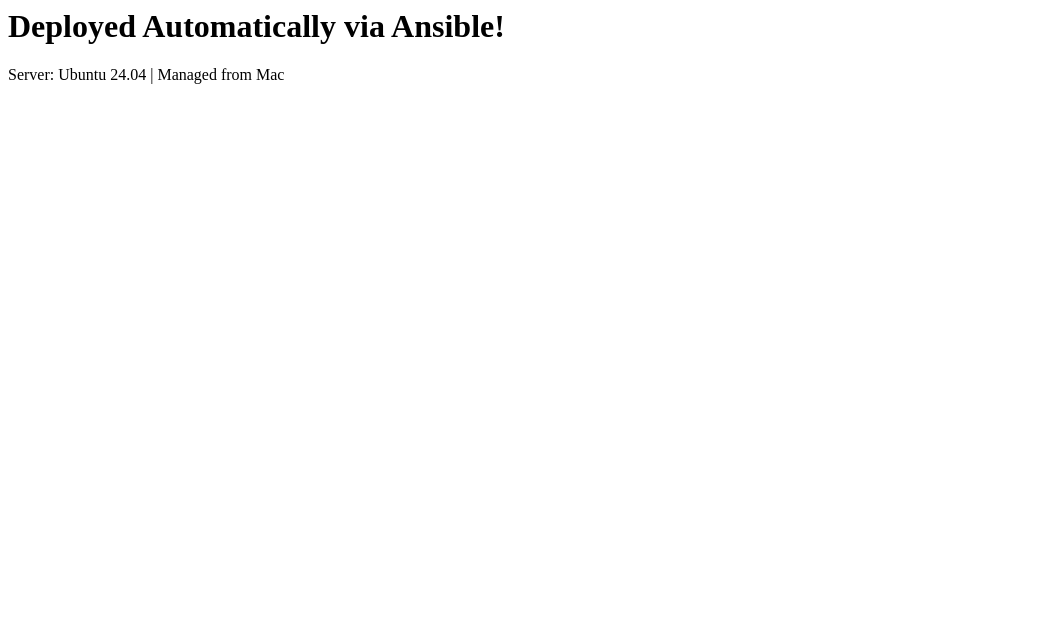
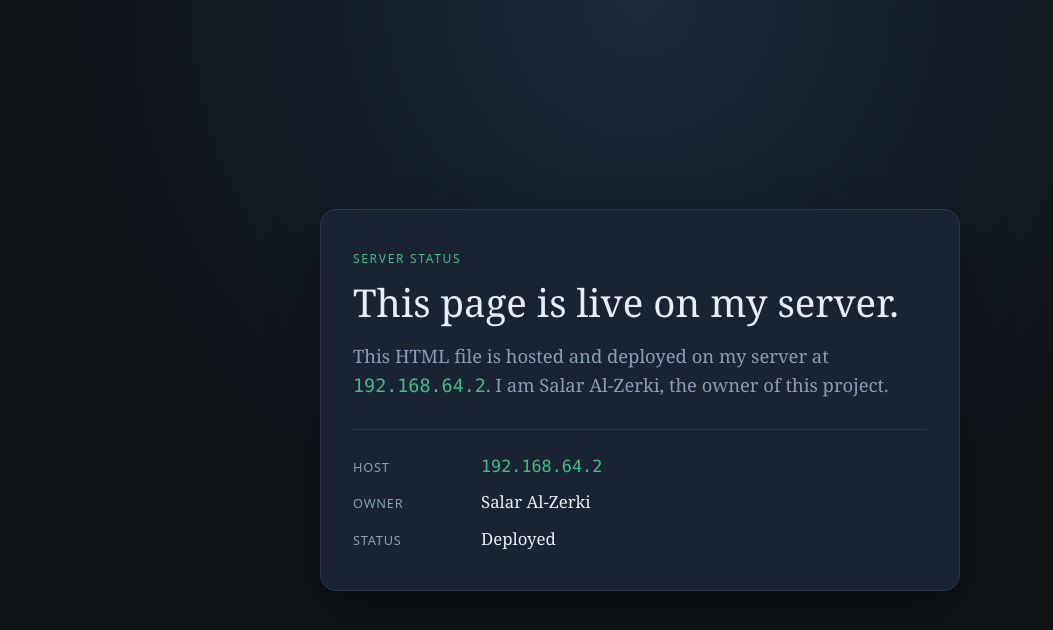
Before and after one commit to ClexSZr/ubuntu-automation-lab, a plain HTML site: page website/index.html in a window 1280 px wide. Shown: the whole page, without its empty margins (0-1053 px from the left). Drawn offline with Linux system fonts and the light colour scheme.

Commit message:
Update website text

```diff
--- a/website/index.html
+++ b/website/index.html
@@ -1,2 +1,122 @@
-<h1>Deployed Automatically via Ansible!</h1>
-<p>Server: Ubuntu 24.04 | Managed from Mac</p>
+<!DOCTYPE html>
+<html lang="en">
+<head>
+  <meta charset="UTF-8">
+  <meta name="viewport" content="width=device-width, initial-scale=1.0">
+  <title>Hosted on 192.168.64.2 — Salar Al-Zerki</title>
+  <style>
+    :root {
+      --bg: #0f1419;
+      --card: #1a2332;
+      --text: #e8eef6;
+      --muted: #8b9cb3;
+      --accent: #3dbe8a;
+      --line: #2a384c;
+    }
+
+    * {
+      box-sizing: border-box;
+      margin: 0;
+      padding: 0;
+    }
+
+    body {
+      min-height: 100vh;
+      display: grid;
+      place-items: center;
+      font-family: Georgia, "Times New Roman", serif;
+      background:
+        radial-gradient(circle at top, #1c2a3a 0%, var(--bg) 55%);
+      color: var(--text);
+      padding: 2rem 1rem;
+    }
+
+    main {
+      width: min(640px, 100%);
+      background: var(--card);
+      border: 1px solid var(--line);
+      border-radius: 16px;
+      padding: 2.5rem 2rem;
+      box-shadow: 0 20px 50px rgba(0, 0, 0, 0.35);
+    }
+
+    p.kicker {
+      font-family: system-ui, sans-serif;
+      letter-spacing: 0.14em;
+      text-transform: uppercase;
+      font-size: 0.75rem;
+      color: var(--accent);
+      margin-bottom: 0.75rem;
+    }
+
+    h1 {
+      font-size: clamp(1.8rem, 4vw, 2.4rem);
+      font-weight: 500;
+      line-height: 1.2;
+      margin-bottom: 1rem;
+    }
+
+    p.lead {
+      font-size: 1.15rem;
+      line-height: 1.6;
+      color: var(--muted);
+      margin-bottom: 1.75rem;
+    }
+
+    dl {
+      display: grid;
+      gap: 0.85rem;
+      border-top: 1px solid var(--line);
+      padding-top: 1.5rem;
+    }
+
+    div.row {
+      display: grid;
+      grid-template-columns: 7rem 1fr;
+      gap: 1rem;
+      align-items: baseline;
+    }
+
+    dt {
+      font-family: system-ui, sans-serif;
+      font-size: 0.8rem;
+      letter-spacing: 0.06em;
+      text-transform: uppercase;
+      color: var(--muted);
+    }
+
+    dd {
+      font-size: 1.05rem;
+    }
+
+    code {
+      font-family: ui-monospace, SFMono-Regular, Menlo, monospace;
+      color: var(--accent);
+    }
+  </style>
+</head>
+<body>
+  <main>
+    <p class="kicker">Server status</p>
+    <h1>This page is live on my server.</h1>
+    <p class="lead">
+      This HTML file is hosted and deployed on my server at
+      <code>192.168.64.2</code>. I am Salar Al-Zerki, the owner of this project.
+    </p>
+    <dl>
+      <div class="row">
+        <dt>Host</dt>
+        <dd><code>192.168.64.2</code></dd>
+      </div>
+      <div class="row">
+        <dt>Owner</dt>
+        <dd>Salar Al-Zerki</dd>
+      </div>
+      <div class="row">
+        <dt>Status</dt>
+        <dd>Deployed</dd>
+      </div>
+    </dl>
+  </main>
+</body>
+</html>
```
Also changed, not shown: 2 other files.
